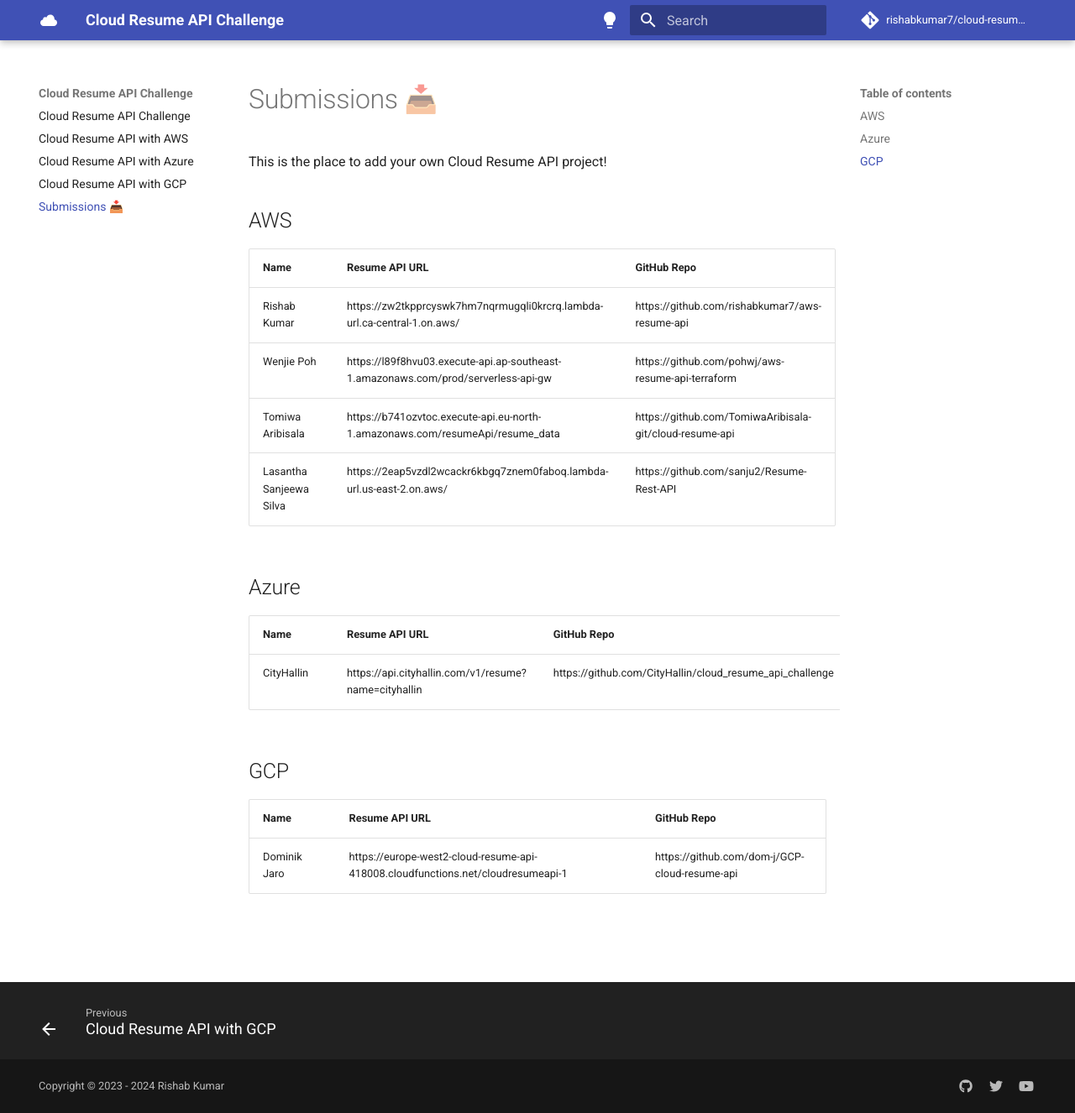
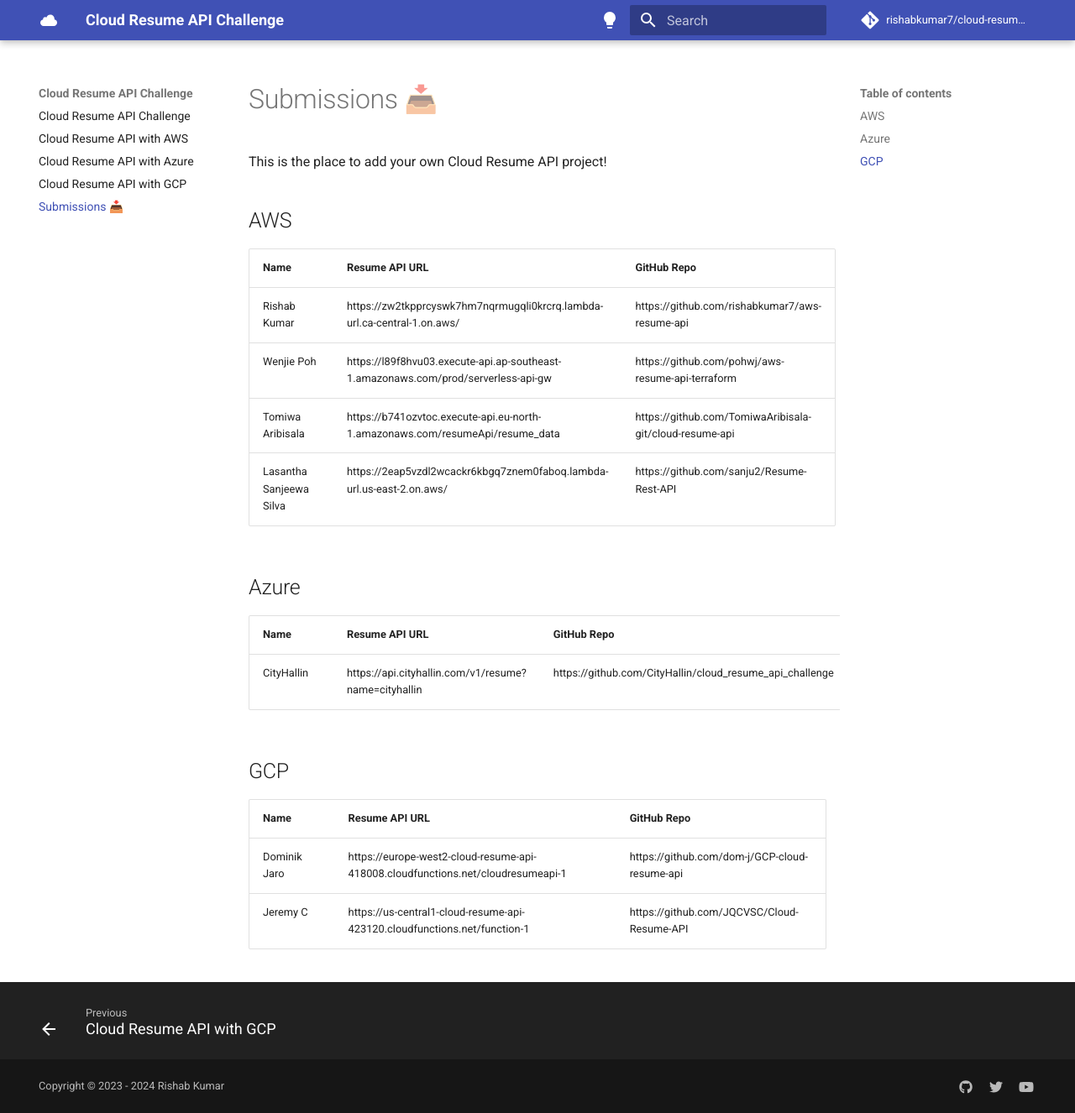
Before and after one commit to rishabkumar7/cloud-resume-api, an MkDocs documentation site: the page built from docs/submissions.md, in a window 1280 px wide and 1326 px high. Shown: the whole window at 84% size. Built offline with MkDocs 1.6.1 and Material for MkDocs 9.7.7, drawn with Linux system fonts in a browser that asks for light colours; comment, search, counter and statistics services are not loaded.

Commit message:
Update submissions.md
Add submission details.

```diff
--- a/docs/submissions.md
+++ b/docs/submissions.md
@@ -22,3 +22,4 @@ This is the place to add your own Cloud Resume API project!
 | Name         | Resume API URL | GitHub Repo |
 | ------------ | -------------- | ----------- |
 | Dominik Jaro | https://europe-west2-cloud-resume-api-418008.cloudfunctions.net/cloudresumeapi-1  | https://github.com/dom-j/GCP-cloud-resume-api  |
+| Jeremy C | https://us-central1-cloud-resume-api-423120.cloudfunctions.net/function-1  | https://github.com/JQCVSC/Cloud-Resume-API  |
```
